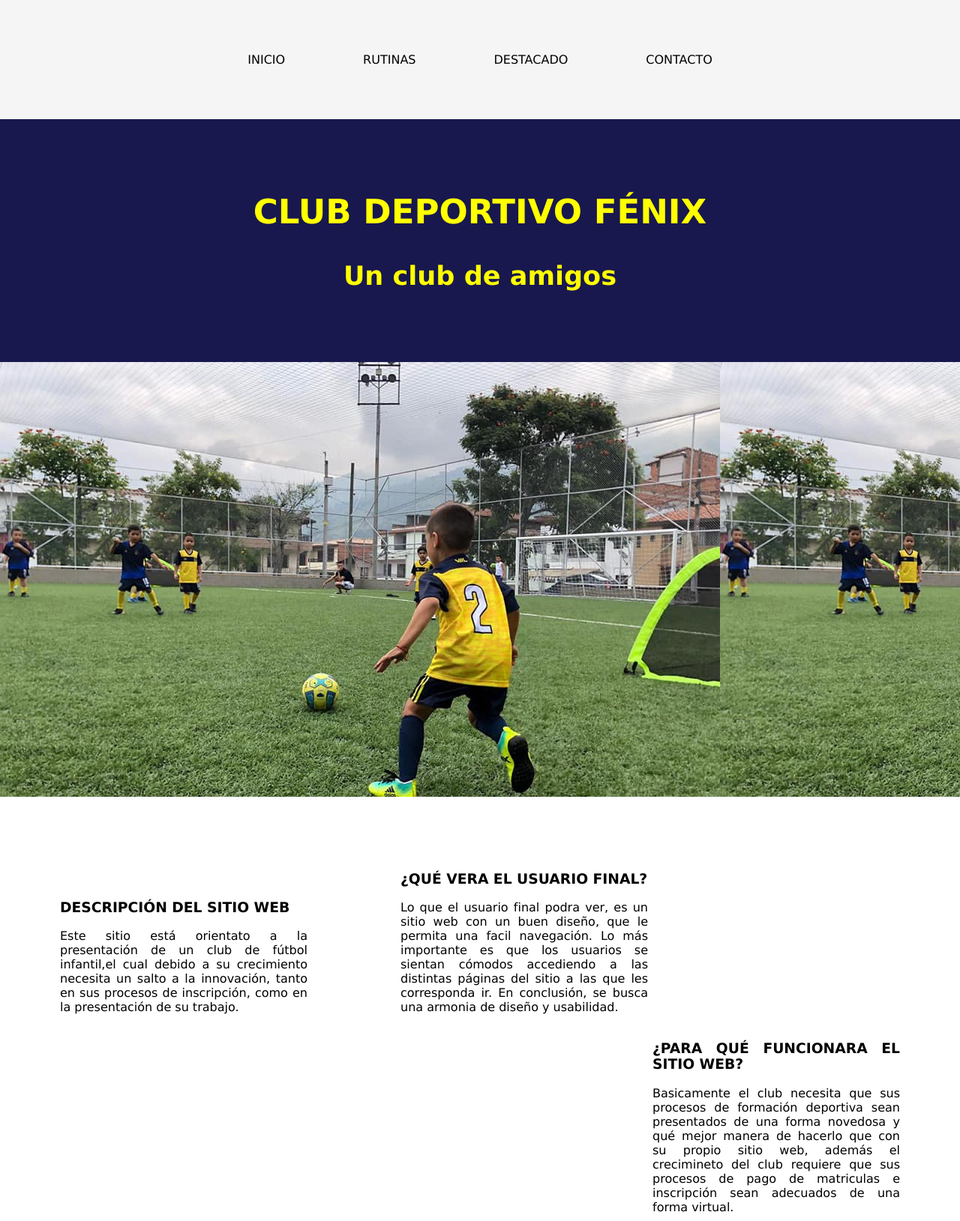
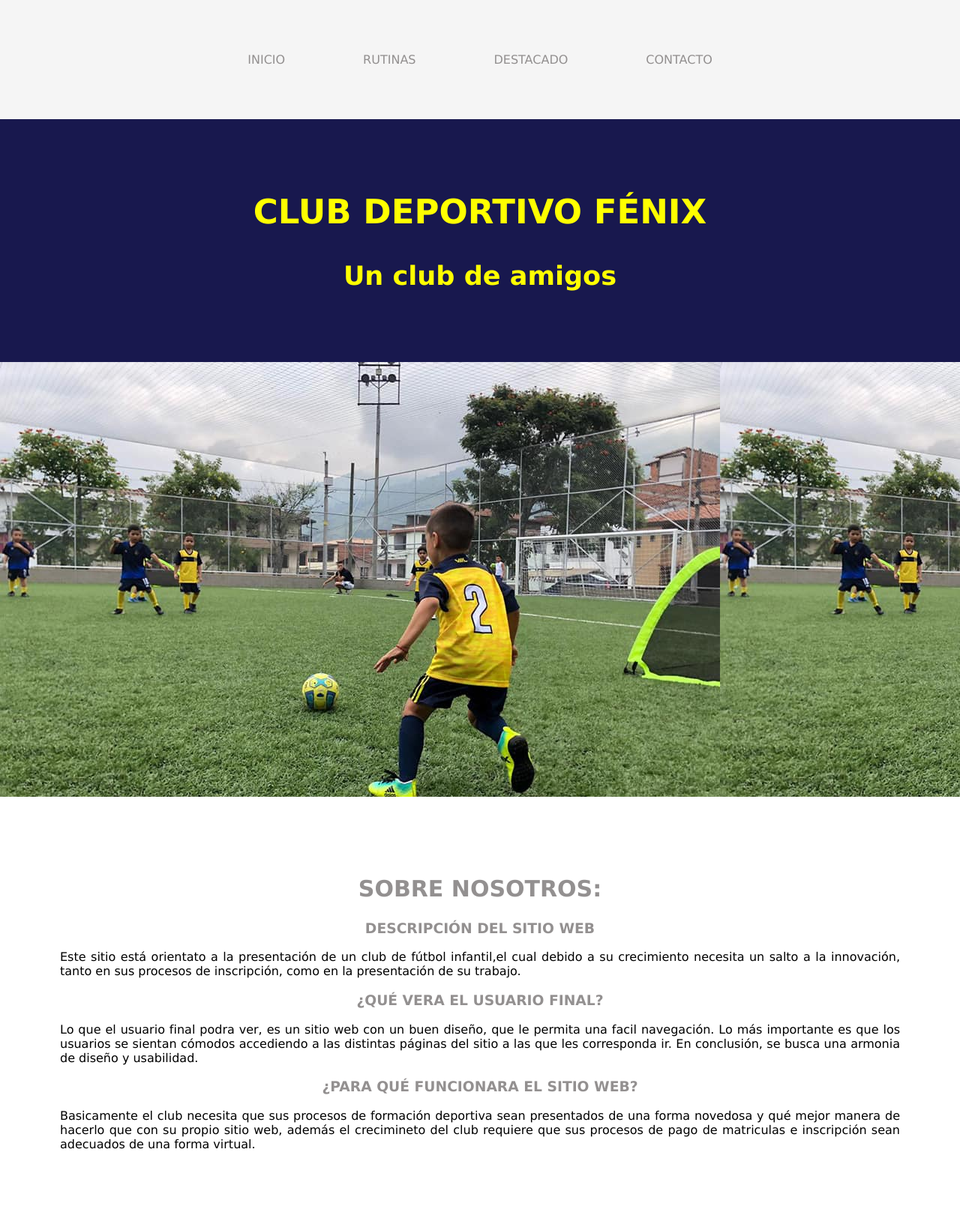
Before and after one commit to Cospina98/FenixGirardota, a PHP site: page / in a window 1280 px wide. Shown: the top 1629 px of the page at 75% size. Run offline with PHP 8.4, Linux system fonts and the light colour scheme; some libraries are stand-ins or nearby versions.

Commit message:
cambios en los articulos

```diff
--- a/Estilos.css
+++ b/Estilos.css
@@ -17,7 +17,7 @@ nav{
     display: inline-block; padding: 30px;
 }
 .menu a{
-color: black;text-decoration:none;
+color: rgba(136, 133, 133, 0.904);;text-decoration:none;
 padding: 20px;
 display: block;
 font-family:'Lucida Sans', 'Lucida Sans Regular', 'Lucida Grande', 'Lucida Sans Unicode', Geneva, Verdana, sans-serif;
@@ -44,25 +44,17 @@ font-family:'Lucida Sans', 'Lucida Sans Regular', 'Lucida Grande', 'Lucida Sans
     overflow: hidden;
     padding: 80px;
     text-align: justify;
-    color:read-only
+
 
 }
-  .art1{
-    width: 330px;
-
-  }
-.art2{
-    float:center;
-    width:  330px; padding-left: 120px;
-
+.articulos h2{
+    text-align:center;
+    font-size:30px;
+    color: rgba(136, 133, 133, 0.904);
 }
-.art3{
-    float:right ;
-    width: 330px;  padding-left: 200px;
-
-}
-.col{
-    display:inline-block
+.articulos h3{
+    text-align:center;
+    color: rgba(136, 133, 133, 0.904);
 }
 .emb{
     background-color: whitesmoke;
--- a/index.php
+++ b/index.php
@@ -31,18 +31,19 @@
     <div class="imagen"></div>
 
     <div class="articulos">
-    <article class="art1 col">
+    <H2>SOBRE NOSOTROS:</H2>
+    <article class="art1">
     <h3> DESCRIPCIÓN DEL SITIO WEB</h3>
     <P>Este sitio está orientato a la presentación de un club de fútbol infantil,el cual debido a su crecimiento
         necesita un salto a la innovación, tanto en sus procesos de inscripción, como en la presentación de su trabajo.</P>
     </article>
-    <article class="art2 col">
+    <article class="art2">
         <h3>¿QUÉ VERA EL USUARIO FINAL?</h3>
         <P> Lo que el usuario final podra ver, es un sitio web con un buen diseño, que le permita una facil navegación.
             Lo más importante es que los usuarios se sientan cómodos accediendo a las distintas páginas del sitio a las que
             les corresponda ir. En conclusión, se busca una armonia de diseño y usabilidad.</P>
         </article>
-        <article class="art3 col">
+        <article class="art3">
             <h3>¿PARA QUÉ FUNCIONARA EL SITIO WEB?</h3>
             <P>Basicamente el club necesita que sus procesos de formación deportiva sean presentados de una forma novedosa
                 y qué mejor manera de hacerlo que con su propio sitio web, además el crecimineto del club requiere que sus procesos
```
